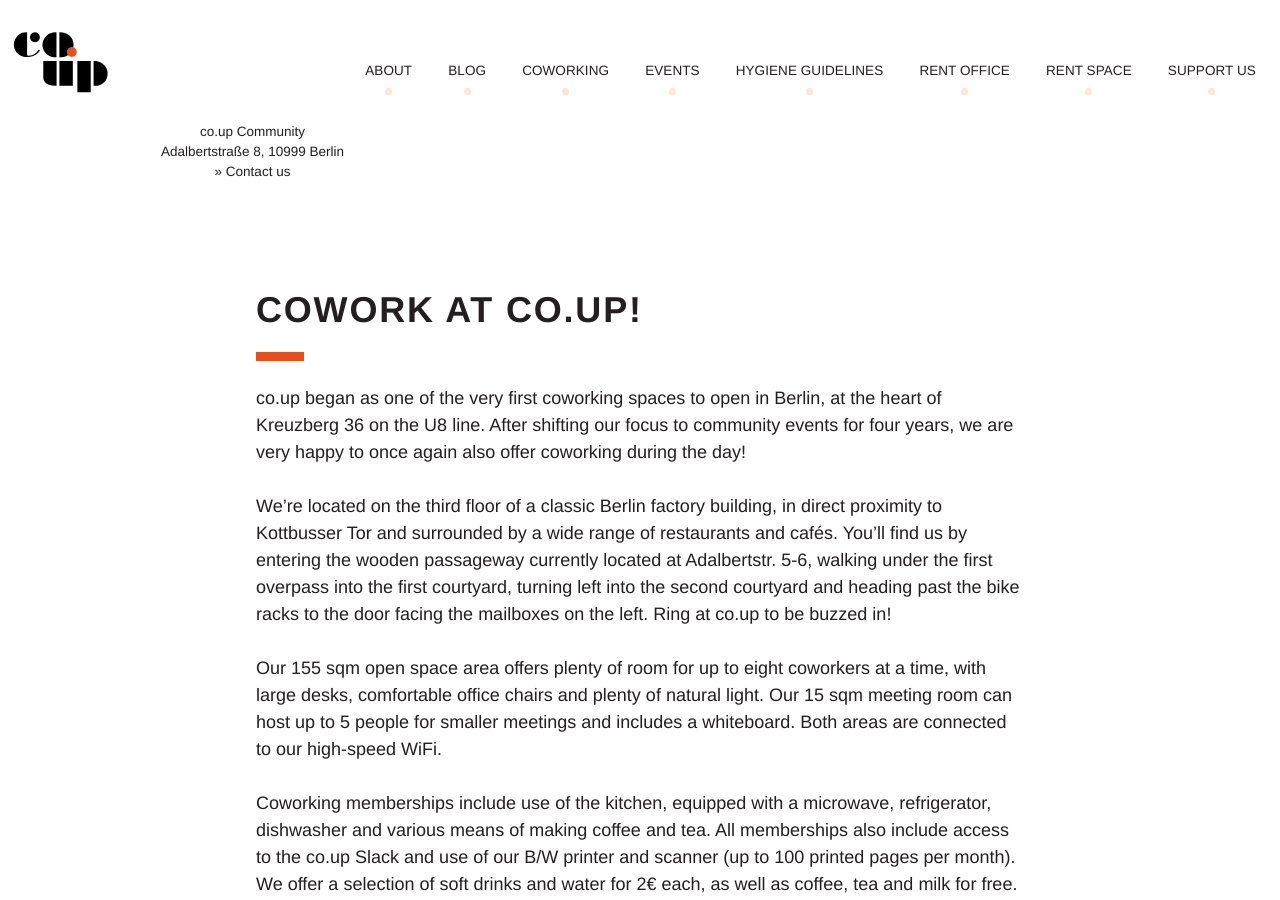
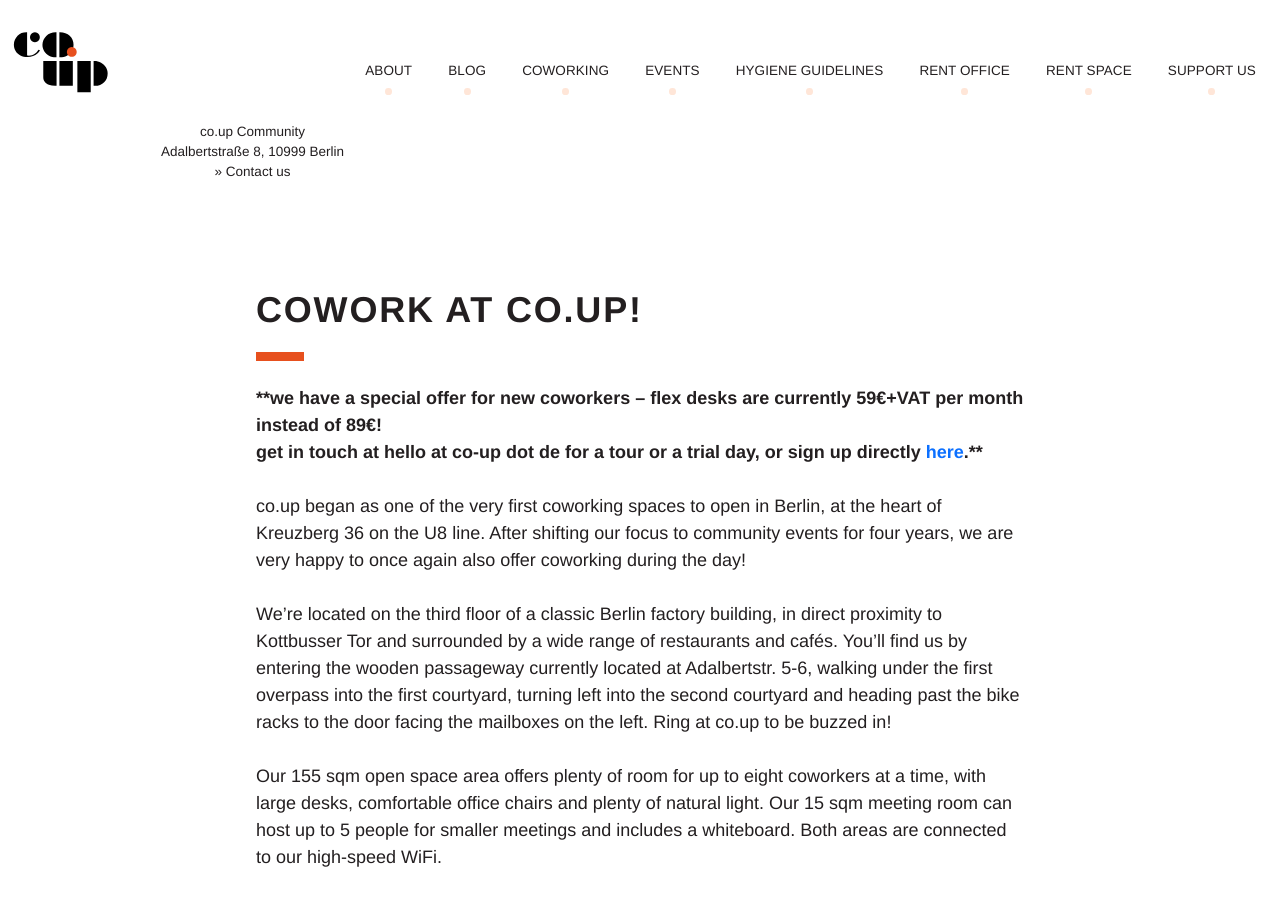
Before and after one commit to co-up/co-up.de, a Jekyll site: the page built from coworking.md, in a window 1280 px wide and 900 px high. Built offline with Jekyll 4.4.1, drawn with Linux system fonts in a browser that asks for light colours.

Commit message:
added info on special 59€ deal

```diff
--- a/coworking.md
+++ b/coworking.md
@@ -6,6 +6,9 @@
 <h1>
   Cowork at co.up!
 </h1>
+
+__**we have a special offer for new coworkers – flex desks are currently 59€+VAT per month instead of 89€!<br/>
+get in touch at hello at co-up dot de for a tour or a trial day, or sign up directly [here](https://members.co-up.de).**__
 
 co.up began as one of the very first coworking spaces to open in Berlin, at the heart of Kreuzberg 36 on the U8 line. After shifting our focus to community events for four years, we are very happy to once again also offer coworking during the day!
 
```
